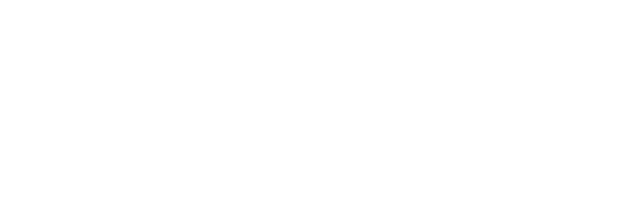
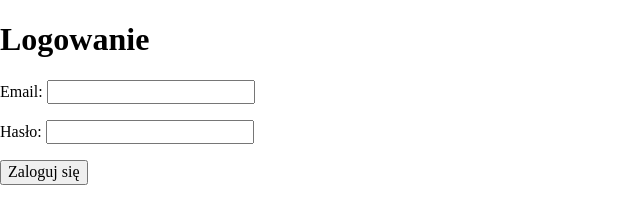
Before and after one commit to lukasz-klekner/form, a website: page index.html in a window 1280 px wide. Shown: the whole page, without its empty margins (0-640 px from the left). Drawn offline with nearby package versions, Linux system fonts and the light colour scheme.

Commit message:
HTML structure complete

```diff
--- a/index.html
+++ b/index.html
@@ -10,7 +10,27 @@
 </head>
 
 <body>
-
+    <main class="main">
+        <header class="header">
+            <h1 class="header__title">Logowanie</h1>
+        </header>
+        <form class="form" action="https://dev.cotenfrontend.pl" method="post">
+            <p class="form__item">
+                <label class="form__label" for="email">Email:
+                    <input class="form__input" id="email" name="email" type="email" required>
+                </label>
+            </p>
+            <p class="form__item">
+                <label class="form__label" for="password">Hasło:
+                    <input class="form__input" id="password" name="password" type="password" required>
+                </label>
+            </p>
+            <p class="form__item">
+                <input class="form__button" type="submit" value="Zaloguj się">
+            </p>
+        </form>
+        </form>
+    </main>
 </body>
 
 </html>
```
